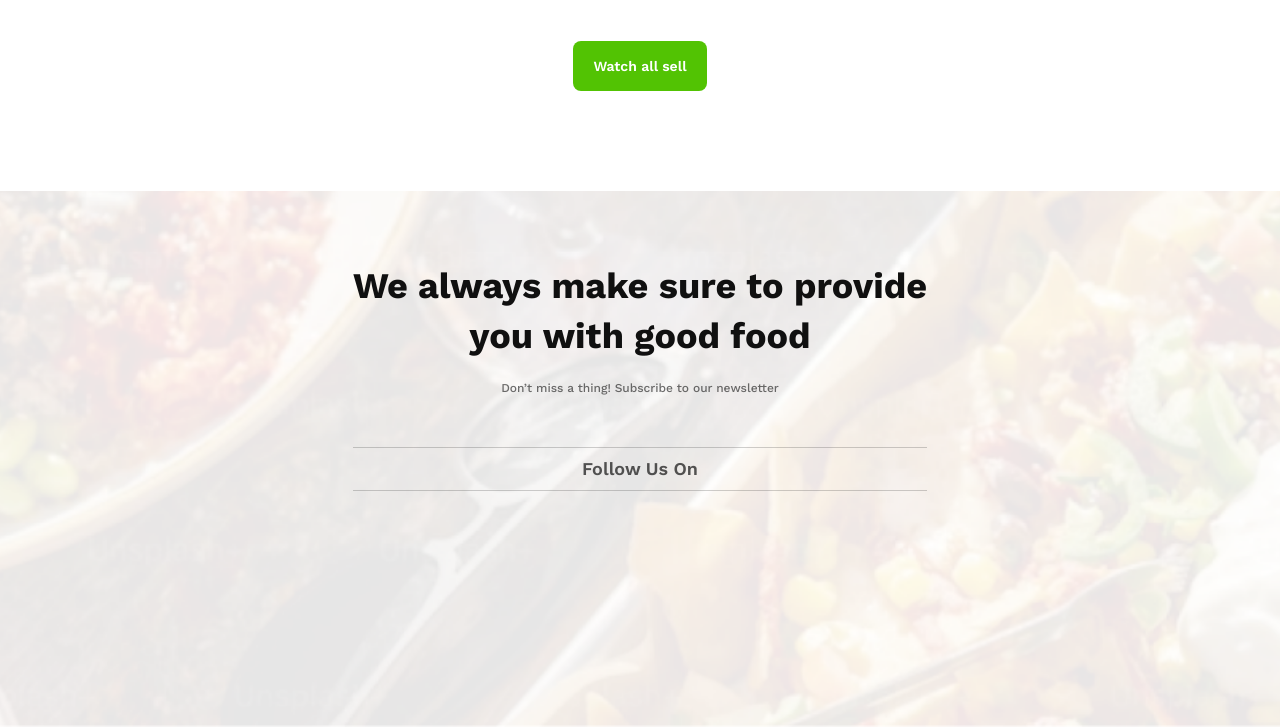
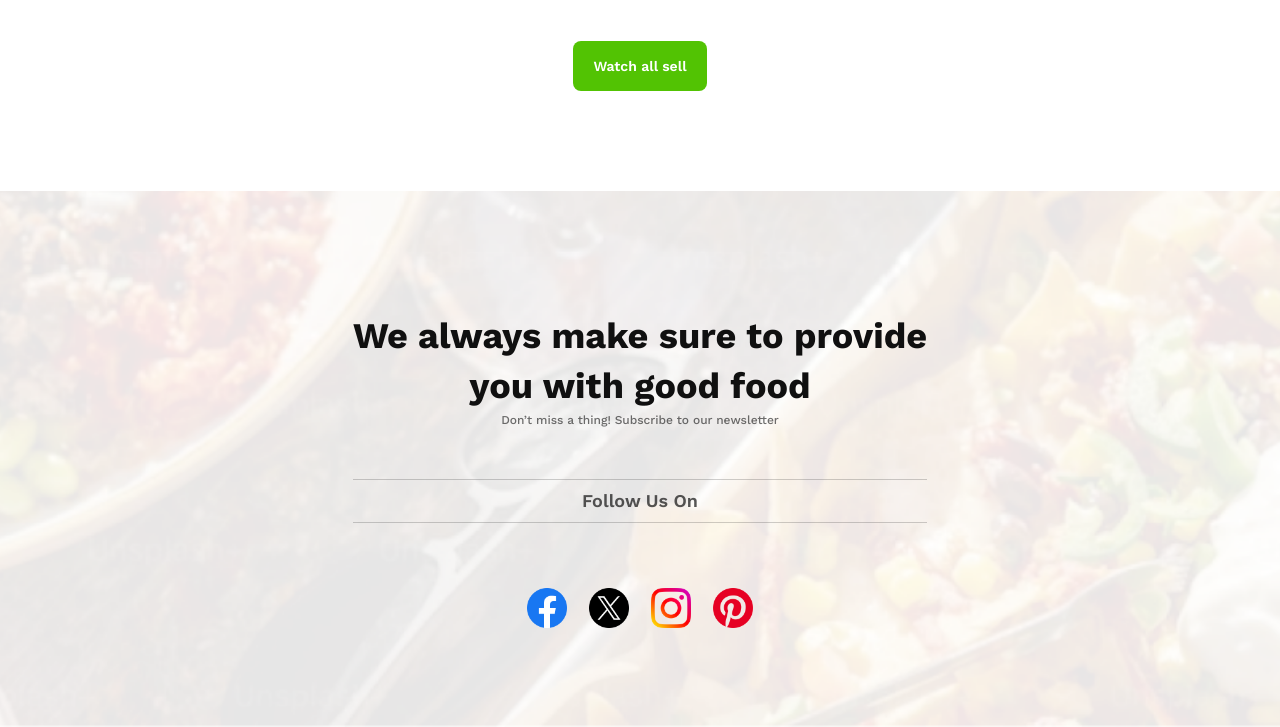
Before and after one commit to tuhin-swe/Food-Restaurant-Project, a plain HTML site: page index.html in a window 1280 px wide. Shown: the part 1277-2004 px from the top of the page. Drawn offline with nearby package versions, Linux system fonts and the light colour scheme.

Commit message:
third sectio working 2

```diff
--- a/index.html
+++ b/index.html
@@ -96,15 +96,20 @@
      </section>
      <!-- Social media section -->
       <section id="social-media">
-        <div class="media-containr">
+        <div class="container">
+            <div class="media-containr">
             <h1 class="title">We always make sure to provide <br>you with good food</h1>
             <p class="subtitle">Don’t miss a thing! Subscribe to our newsletter</p>
             <div class="box-sizing">
                 <h1 class="heading">Follow Us On</h1>
             </div>
         </div>
-        <div class="">
-
+        </div>
+        <div class="icon">
+            <img width="40pxs" src="icone/facebook.png" alt="">
+            <img width="40pxs" src="icone/twitter.png" alt="">
+            <img width="40pxs" src="icone/instagram.png" alt="">
+            <img width="40pxs" src="icone/pinterest.png" alt="">
         </div>
       </section>
 </body>
--- a/style.css
+++ b/style.css
@@ -145,7 +145,10 @@ background: rgba(82, 195, 3, 0.15);
     background: url(./assets/social-bg.png);
     background-size: cover;
      background-position: center;
-     display: flex;
+
+}
+#social-media .container{
+    display: flex;
      justify-content: center;
      align-items: center;
 }
@@ -153,8 +156,8 @@ background: rgba(82, 195, 3, 0.15);
     height: 260px;
     margin-bottom: 137px;
 }
-#social-media .media-containr .title{
-   margin-bottom: 18px;
+#social-media .container .media-containr .title{
+   margin-top: 120px;
     color: rgb(16, 16, 16);
 font-family: Work Sans;
 font-size: 36px;
@@ -164,7 +167,7 @@ letter-spacing: 0%;
 text-align: center;
 }
 
-#social-media .media-containr .subtitle{
+#social-media .container .media-containr .subtitle{
 
     color: rgb(16, 16, 16);
 font-family: Work Sans;
@@ -194,3 +197,12 @@ padding: 10px;
 opacity: 0.7;
 
 }
+#social-media .icon{
+    display: flex;
+    justify-content: center;
+    gap: 22px;
+}
+#social-media .icon{
+
+
+}
```
Also changed, not shown: icone/facebook.png (added), icone/instagram.png (added), icone/pinterest.png (added), icone/twitter.png (added).
